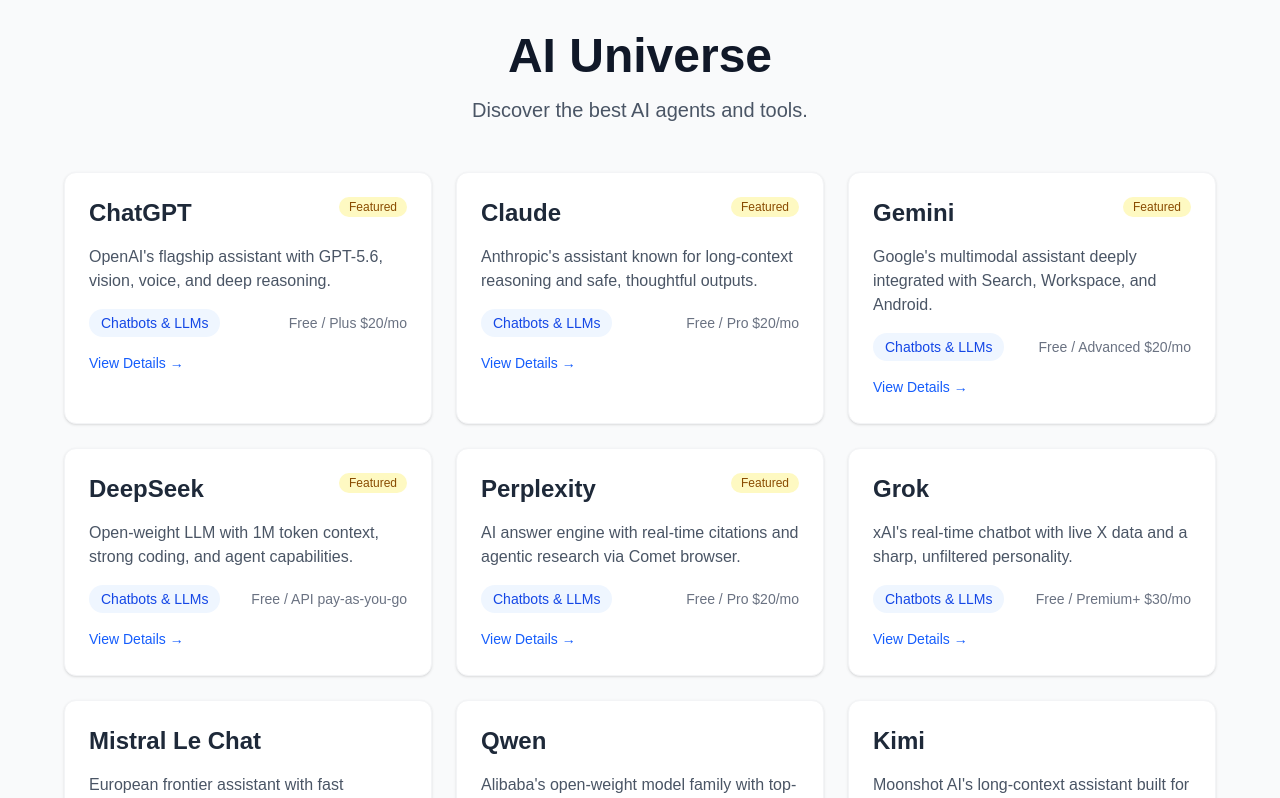
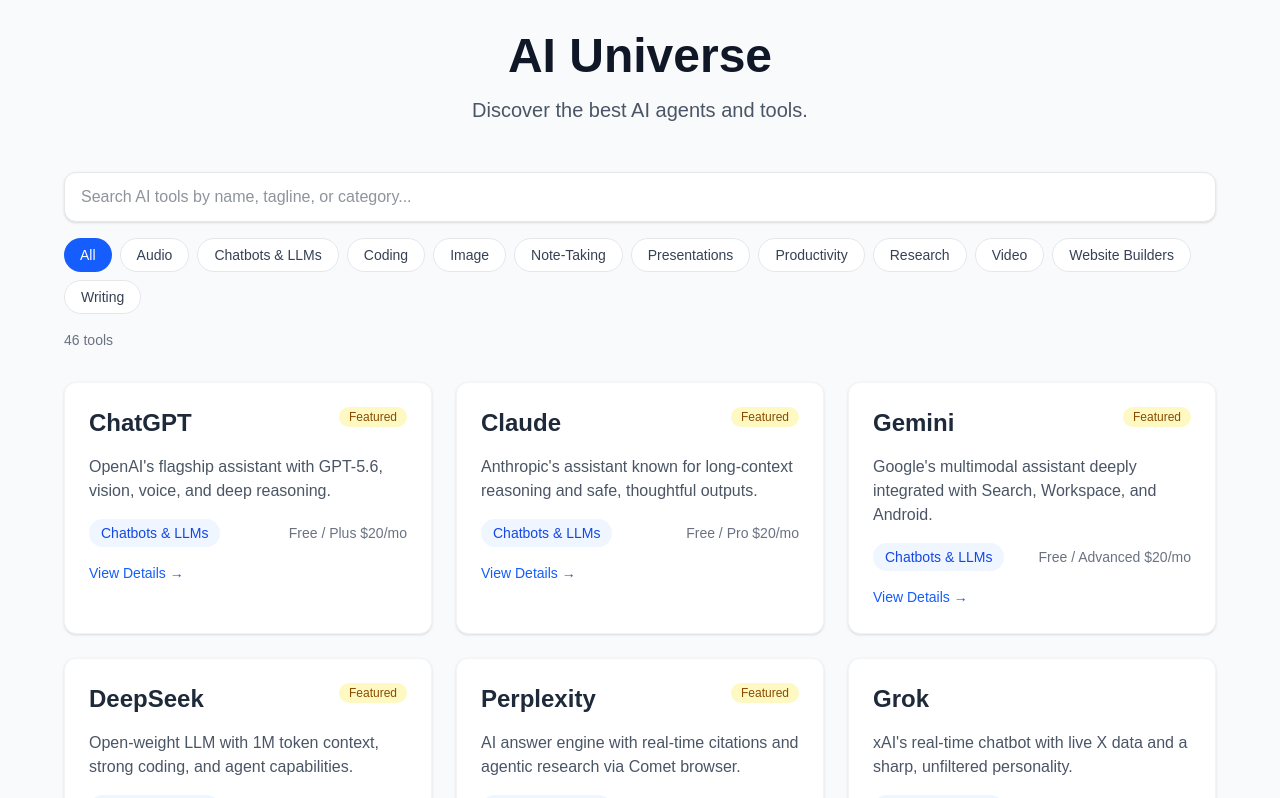
Before and after one commit to GauravBhatiatry1990/ai-universe, a Next.js app: page / in a window 1280 px wide. Shown: the top 798 px of the page. Built offline with nearby package versions, Linux system fonts and the light colour scheme.

Commit message:
feat: add search and category filters to homepage

```diff
--- a/app/page.tsx
+++ b/app/page.tsx
@@ -1,5 +1,5 @@
 import agents from '../data/agents.json';
-import Link from 'next/link';
+import AgentExplorer from '../components/AgentExplorer';
 
 export default function Home() {
   return (
@@ -10,34 +10,8 @@ export default function Home() {
         <p className="text-xl text-gray-600">Discover the best AI agents and tools.</p>
       </div>
 
-      {/* Agent Grid */}
-      <div className="grid grid-cols-1 md:grid-cols-2 lg:grid-cols-3 gap-6 max-w-6xl mx-auto">
-        {agents.map((agent) => (
-          <div key={agent.id} className="bg-white p-6 rounded-xl shadow-sm border border-gray-100 hover:shadow-md transition duration-200">
-            <div className="flex justify-between items-start mb-4">
-              <h2 className="text-2xl font-semibold text-gray-800">{agent.name}</h2>
-              {agent.featured && (
-                <span className="bg-yellow-100 text-yellow-800 text-xs font-medium px-2.5 py-0.5 rounded-full">
-                  Featured
-                </span>
-              )}
-            </div>
-            <p className="text-gray-600 mb-4">{agent.tagline}</p>
-            <div className="flex items-center justify-between">
-              <span className="inline-block bg-blue-50 text-blue-700 text-sm font-medium px-3 py-1 rounded-full">
-                {agent.category}
-              </span>
-              <span className="text-sm text-gray-500">{agent.pricing}</span>
-            </div>
-            <Link
-              href={`/agent/${agent.slug}`}
-              className="mt-4 inline-block text-blue-600 hover:text-blue-800 font-medium text-sm"
-            >
-              View Details →
-            </Link>
-          </div>
-        ))}
-      </div>
+      {/* Search + Grid */}
+      <AgentExplorer agents={agents} />
     </main>
   );
 }
--- /dev/null
+++ b/components/AgentExplorer.tsx
@@ -0,0 +1,127 @@
+"use client";
+
+import { useMemo, useState } from "react";
+import Link from "next/link";
+
+type Agent = {
+  id: number | string;
+  slug: string;
+  name: string;
+  tagline: string;
+  category: string;
+  pricing: string;
+  featured?: boolean;
+};
+
+export default function AgentExplorer({ agents }: { agents: Agent[] }) {
+  const [query, setQuery] = useState("");
+  const [category, setCategory] = useState("All");
+
+  const categories = useMemo(
+    () => ["All", ...Array.from(new Set(agents.map((a) => a.category))).sort()],
+    [agents]
+  );
+
+  const filtered = useMemo(() => {
+    const q = query.trim().toLowerCase();
+    return agents.filter((a) => {
+      if (category !== "All" && a.category !== category) return false;
+      if (!q) return true;
+      return (
+        a.name.toLowerCase().includes(q) ||
+        a.tagline.toLowerCase().includes(q) ||
+        a.category.toLowerCase().includes(q)
+      );
+    });
+  }, [agents, query, category]);
+
+  return (
+    <>
+      {/* Search + Filter controls */}
+      <div className="max-w-6xl mx-auto mb-8 space-y-4">
+        <input
+          type="text"
+          value={query}
+          onChange={(e) => setQuery(e.target.value)}
+          placeholder="Search AI tools by name, tagline, or category..."
+          className="w-full rounded-xl border border-gray-200 bg-white px-4 py-3 text-base text-gray-800 shadow-sm focus:border-blue-500 focus:outline-none focus:ring-2 focus:ring-blue-500/20"
+        />
+
+        <div className="flex flex-wrap gap-2">
+          {categories.map((c) => {
+            const active = c === category;
+            return (
+              <button
+                key={c}
+                onClick={() => setCategory(c)}
+                className={
+                  "rounded-full px-4 py-1.5 text-sm font-medium transition " +
+                  (active
+                    ? "bg-blue-600 text-white"
+                    : "bg-white text-gray-700 border border-gray-200 hover:bg-gray-100")
+                }
+              >
+                {c}
+              </button>
+            );
+          })}
+        </div>
+
+        <p className="text-sm text-gray-500">
+          {filtered.length} tool{filtered.length !== 1 ? "s" : ""}
+          {category !== "All" ? ` in ${category}` : ""}
+          {query ? ` matching "${query}"` : ""}
+        </p>
+      </div>
+
+      {/* Agent Grid */}
+      {filtered.length > 0 ? (
+        <div className="grid grid-cols-1 md:grid-cols-2 lg:grid-cols-3 gap-6 max-w-6xl mx-auto">
+          {filtered.map((agent) => (
+            <div
+              key={agent.id}
+              className="bg-white p-6 rounded-xl shadow-sm border border-gray-100 hover:shadow-md transition duration-200"
+            >
+              <div className="flex justify-between items-start mb-4">
+                <h2 className="text-2xl font-semibold text-gray-800">
+                  {agent.name}
+                </h2>
+                {agent.featured && (
+                  <span className="bg-yellow-100 text-yellow-800 text-xs font-medium px-2.5 py-0.5 rounded-full">
+                    Featured
+                  </span>
+                )}
+              </div>
+              <p className="text-gray-600 mb-4">{agent.tagline}</p>
+              <div className="flex items-center justify-between">
+                <span className="inline-block bg-blue-50 text-blue-700 text-sm font-medium px-3 py-1 rounded-full">
+                  {agent.category}
+                </span>
+                <span className="text-sm text-gray-500">{agent.pricing}</span>
+              </div>
+              <Link
+                href={`/agent/${agent.slug}`}
+                className="mt-4 inline-block text-blue-600 hover:text-blue-800 font-medium text-sm"
+              >
+                View Details →
+              </Link>
+            </div>
+          ))}
+        </div>
+      ) : (
+        <div className="max-w-6xl mx-auto py-16 text-center">
+          <p className="text-gray-500 text-lg">No tools match your search.</p>
+          <button
+            onClick={() => {
+              setQuery("");
+              setCategory("All");
+            }}
+            className="mt-4 text-blue-600 hover:text-blue-800 font-medium text-sm"
+          >
+            Clear filters
+          </button>
+        </div>
+      )}
+    </>
+  );
+}
```
